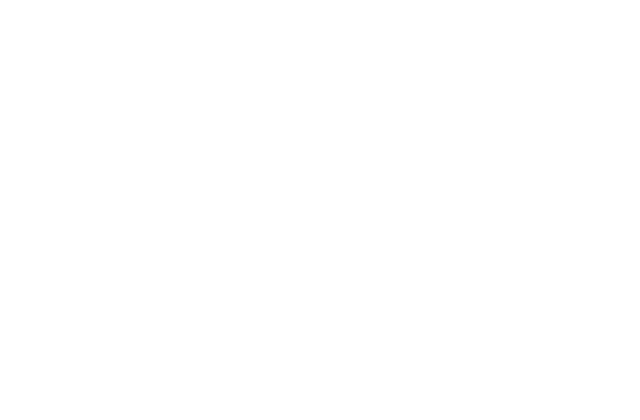
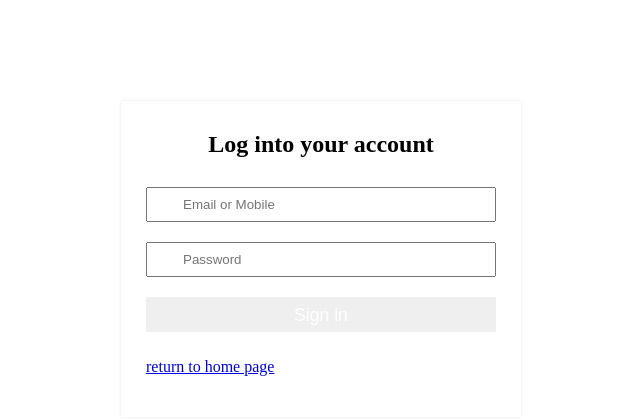
Before and after one commit to rosmi123/ecommerce, a plain HTML site: page login.html in a window 1280 px wide. Shown: the whole page, without its empty margins (319-959 px from the left). Drawn offline with Linux system fonts and the light colour scheme.

Commit message:
Update login.html

```diff
--- a/login.html
+++ b/login.html
@@ -1,12 +1,33 @@
 <!DOCTYPE html>
-<html lang="en">
+<html>
 <head>
-    <meta charset="UTF-8">
-    <meta http-equiv="X-UA-Compatible" content="IE=edge">
-    <meta name="viewport" content="width=device-width, initial-scale=1.0">
     <title>Login</title>
+    <link rel="stylesheet" href="signup.css">
 </head>
 <body>
+<div class="form_wrapper">
+    <div class="form_container">
+      <div class="title_container">
+        <h2>Log into your account</h2>
+      </div>
+      <div class="row clearfix">
+        <div class="">
+          <form>
+            <div class="input_field"> <span><i aria-hidden="true" class="fa fa-envelope"></i></span>
+              <input type="email" name="email" placeholder="Email or Mobile" required />
+            </div>
+            <div class="input_field"> <span><i aria-hidden="true" class="fa fa-lock"></i></span>
+              <input type="password" name="password" placeholder="Password" required />
+            </div>
+              </div>
+            </div>
 
+            <input class="button" type="submit" value="Sign in" />
+            <p><a href="index.html">return to home page</a></p>
+          </form>
+        </div>
+      </div>
+    </div>
+  </div>
 </body>
-</html>
+  </html>
```
